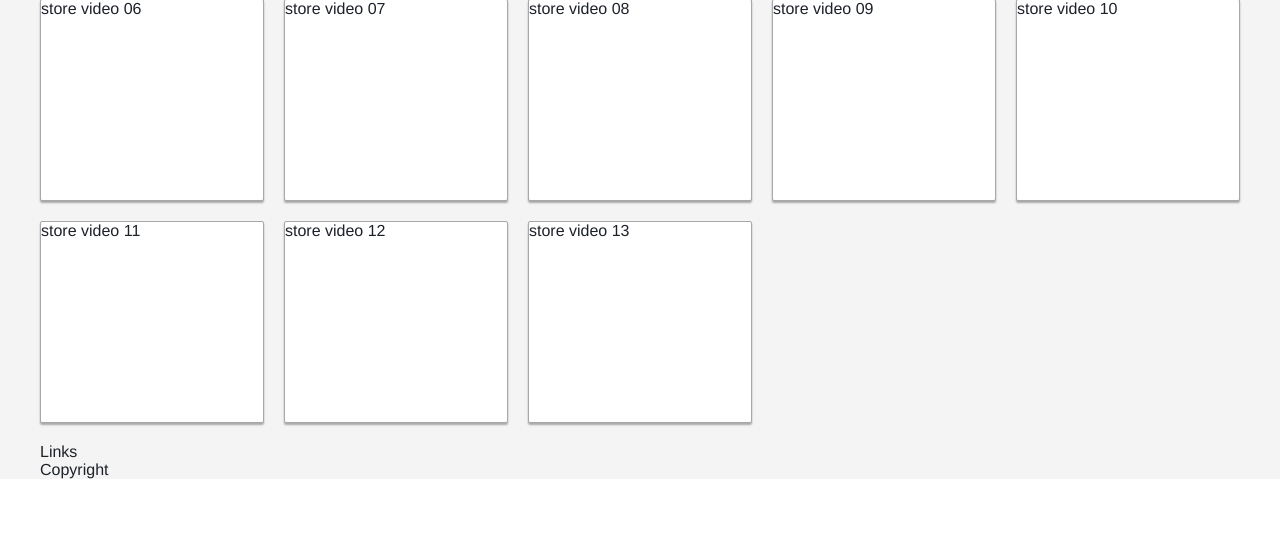
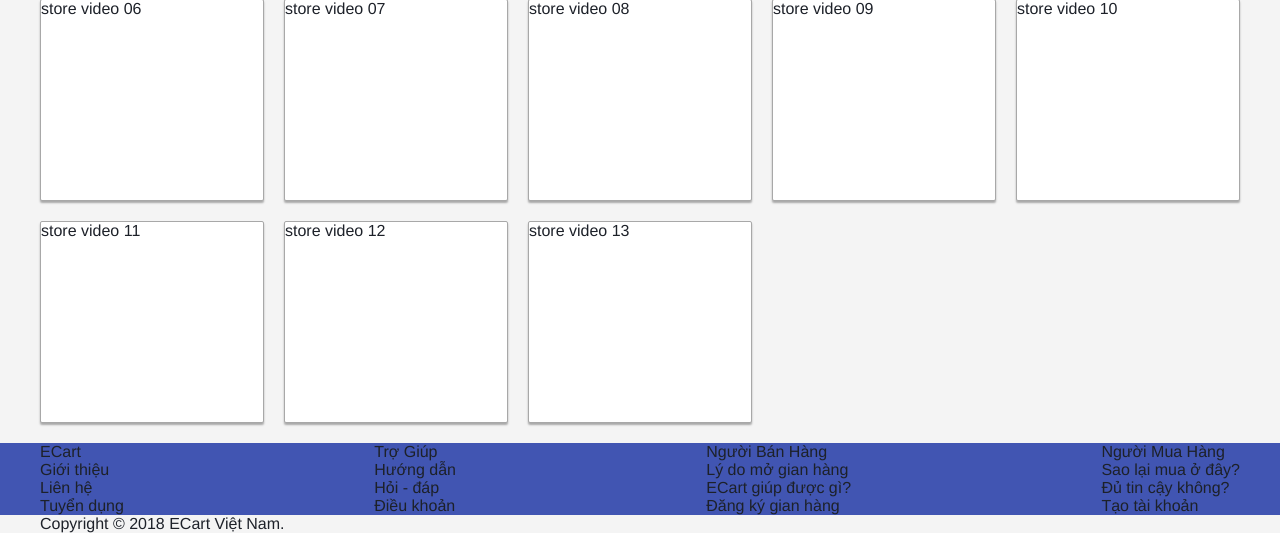
Before and after one commit to minhtuan200799/sim, a PHP site: page /ecart/public/skin/skn01/ in a window 1280 px wide. Shown: the part 1021-1554 px from the top of the page. Before the commit the page ends 1500 px from the top, so only its background shows below. Run offline with PHP 8.4, Linux system fonts and the light colour scheme.

Commit message:
Add link footer and copyright block

```diff
--- a/public/skin/skn01/css/style.css
+++ b/public/skin/skn01/css/style.css
@@ -364,3 +364,10 @@ a:active {
 @media only screen and (max-width: 1024px) {
   .store {
     width: calc(25% - 22px); } }
+
+#link {
+  background-color: #4155b2; }
+
+.lk-block {
+  display: flex;
+  flex-direction: column; }
--- a/public/skin/skn01/css/style.scss
+++ b/public/skin/skn01/css/style.scss
@@ -5,7 +5,7 @@
 }
 
 $font: 'Helvetica Neue', Helvetica, Arial, sans-serif;;
-$primary-color: #4155b2;
+$bgPrimary: #4155b2;
 $txtColor: #1d2129;
 $bdColor: #cccccc;
 $bdColorFocus: #a8a8a8;
@@ -42,7 +42,7 @@ a:hover {
   color: $eColor;
 }
 a:active {
-  color: $primary-color;
+  color: $bgPrimary;
 }
 
 .container, .center {
@@ -63,7 +63,7 @@ a:active {
 }
 
 #header {
-  background: $primary-color;
+  background: $bgPrimary;
   height: 42px;
   box-shadow: 0 2px 2px 0 $bdColorFocus;
 }
@@ -419,3 +419,10 @@ a:active {
     width: calc(25% - 22px);
   }
 }
+#link {
+  background-color: $bgPrimary;
+}
+.lk-block {
+  display: flex;
+  flex-direction: column;
+}
--- a/public/skin/skn01/index.html
+++ b/public/skin/skn01/index.html
@@ -264,11 +264,34 @@
     </div>
 </div></div>
 
-<div class="container"><div class="center">
-    Links
+<div id="link" class="container"><div class="center">
+    <div class="lk-block">
+        <div>ECart</div>
+        <div>Giới thiệu</div>
+        <div>Liên hệ</div>
+        <div>Tuyển dụng</div>
+    </div>
+    <div>
+        <div>Trợ Giúp</div>
+        <div>Hướng dẫn</div>
+        <div>Hỏi - đáp</div>
+        <div>Điều khoản</div>
+    </div>
+    <div>
+        <div>Người Bán Hàng</div>
+        <div>Lý do mở gian hàng</div>
+        <div>ECart giúp được gì?</div>
+        <div>Đăng ký gian hàng</div>
+    </div>
+    <div>
+        <div>Người Mua Hàng</div>
+        <div>Sao lại mua ở đây?</div>
+        <div>Đủ tin cậy không?</div>
+        <div>Tạo tài khoản</div>
+    </div>
 </div></div>
 <div class="container"><div class="center">
-    Copyright
+    Copyright © 2018 ECart Việt Nam.
 </div></div>
 
 <!-- BEGIN: google_analysis -->
```
